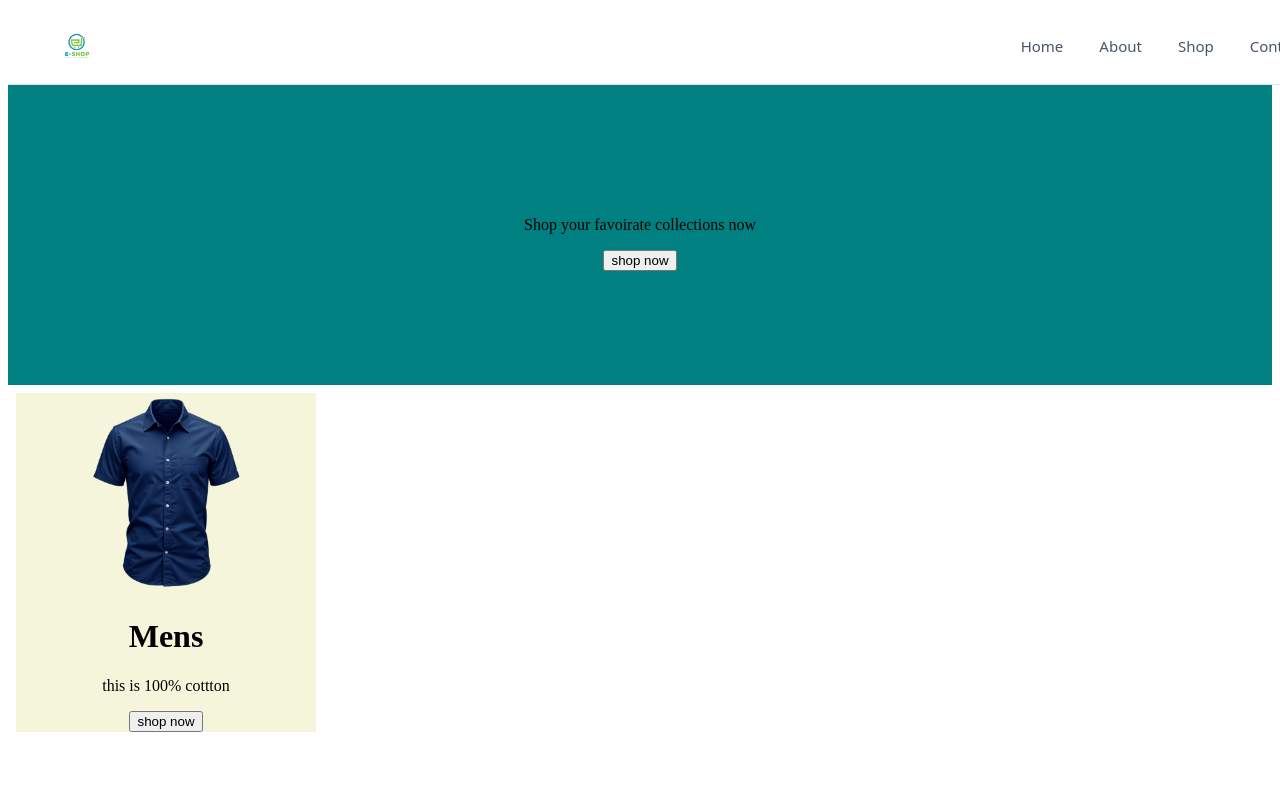
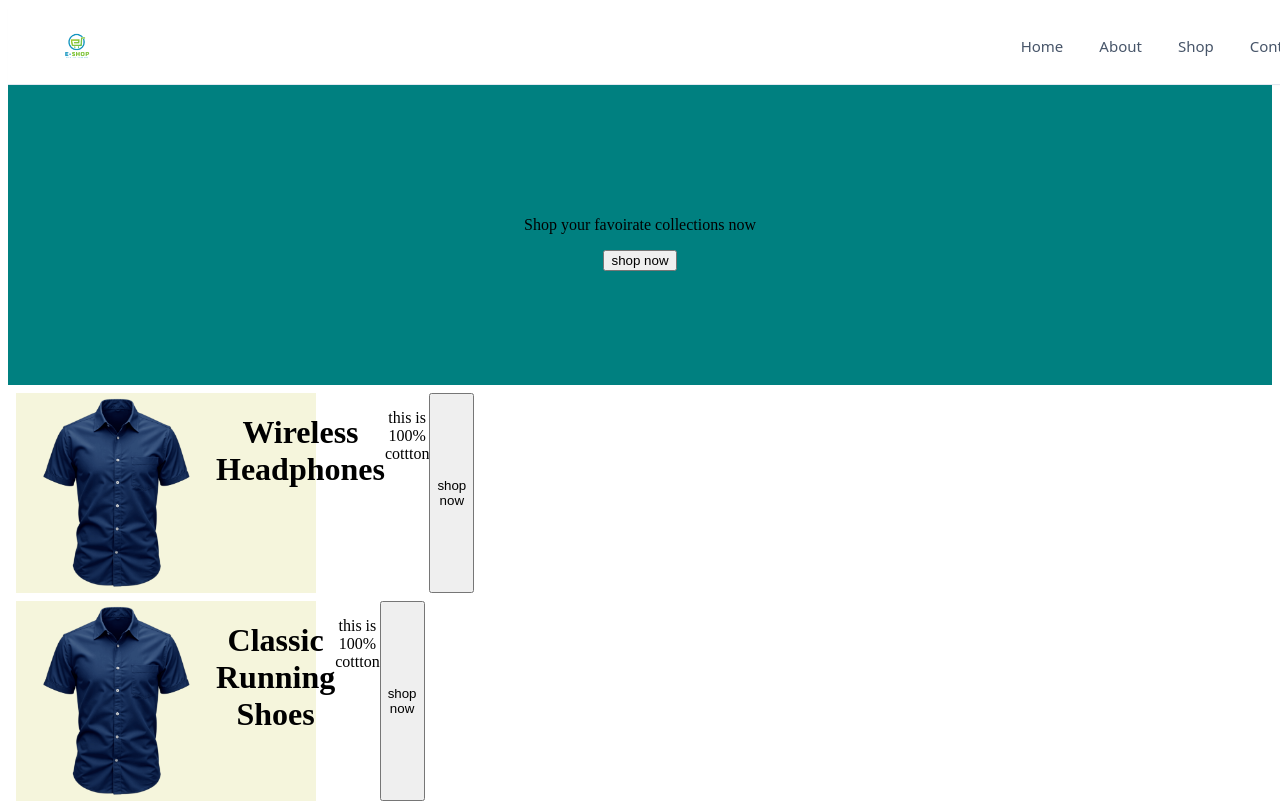
Before and after one commit to ajithyaasaf/React-learn, a React (Vite) app in the folder Ecommerce-practice/Ecommerce-practice/: page / in a window 1280 px wide. Shown: the top 803 px of the page. Built offline with nearby package versions, Linux system fonts and the light colour scheme.

Commit message:
code change

```diff
--- a/Ecommerce-practice/Ecommerce-practice/src/App.jsx
+++ b/Ecommerce-practice/Ecommerce-practice/src/App.jsx
@@ -6,6 +6,7 @@ import './App.css'
 import Navbar from "./combonents/Navbar.jsx"
 import Hero from './combonents/Hero.jsx'
 import Categories from "./combonents/Categories.jsx"
+import { products } from './data/products.js'
 function App() {
 
 
@@ -14,7 +15,7 @@ function App() {
 
       <Navbar />
       <Hero />
-      <Categories />
+      <Categories prod={products} />
     </>
   )
 }
--- a/Ecommerce-practice/Ecommerce-practice/src/combonents/Categories.jsx
+++ b/Ecommerce-practice/Ecommerce-practice/src/combonents/Categories.jsx
@@ -1,22 +1,28 @@
 import mens from "../assets/products/men.png"
 
 
-function Categories() {
+function Categories(props) {
 
     return (
-        <>
 
-            <div className="card" >
-                <div style={{ backgroundColor: "beige", maxHeight: "600px", maxWidth: "300px", margin: "8px", textAlign: "center" }}>
-                    <img src={mens} alt="" style={{ maxHeight: "200px", maxWidth: "200px" }} />
-                    <h1>Mens</h1>
-                    <p>this is 100% cottton</p>
-                    <button>shop now</button>
+        props.prod.map((val) => {
+            return (
+
+                <div className="card" >
+                    <div style={{ backgroundColor: "beige", maxHeight: "600px", maxWidth: "300px", margin: "8px", textAlign: "center", display: "flex" }}>
+                        <img src={mens} alt="" style={{ maxHeight: "200px", maxWidth: "200px" }} />
+                        <h1>{val.name}</h1>
+                        <p>this is 100% cottton</p>
+                        <button>shop now</button>
+                    </div>
                 </div>
-            </div>
+
+            )
+        }
 
 
-        </>
+
+        )
     )
 }
 
```
